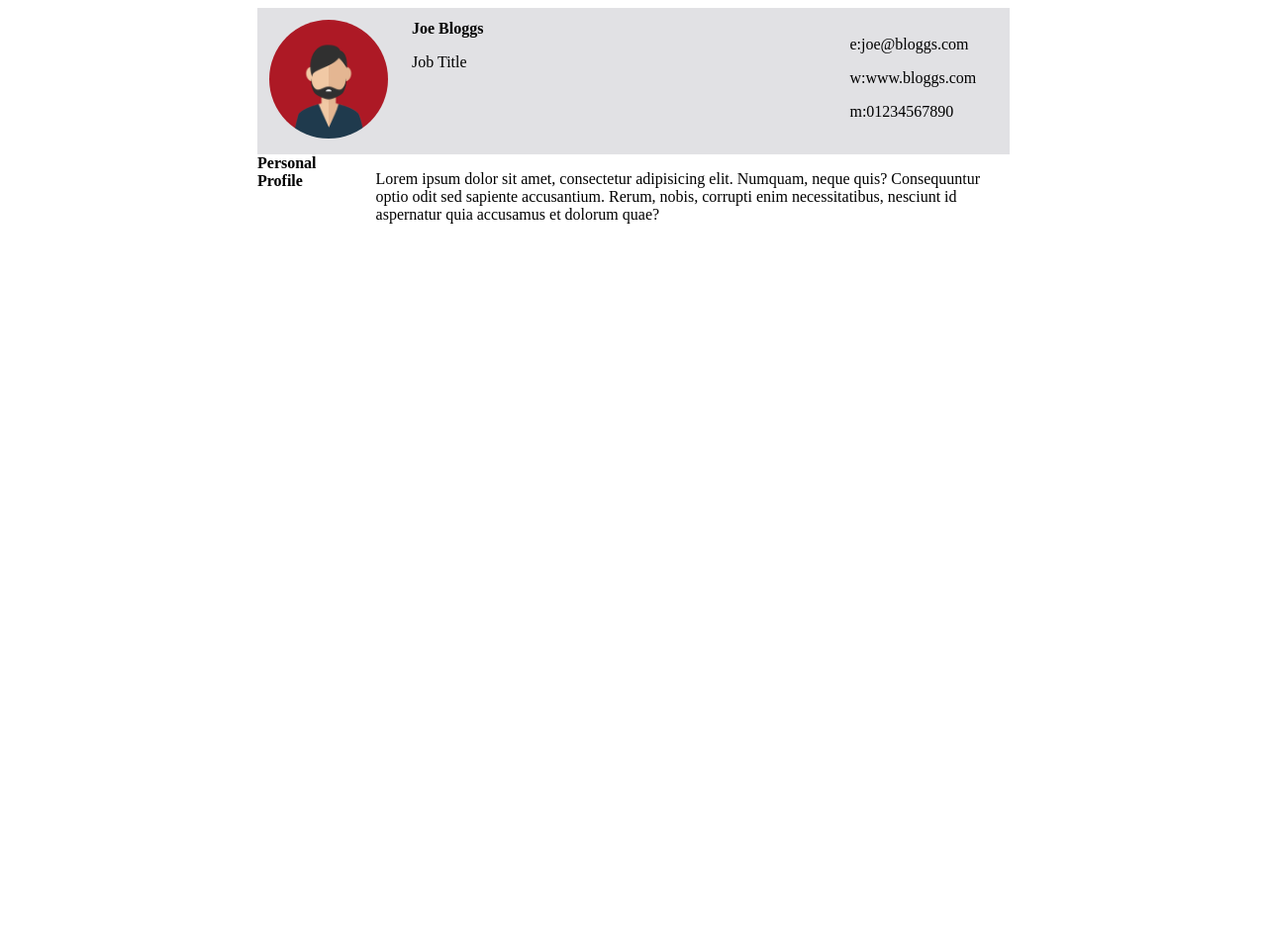
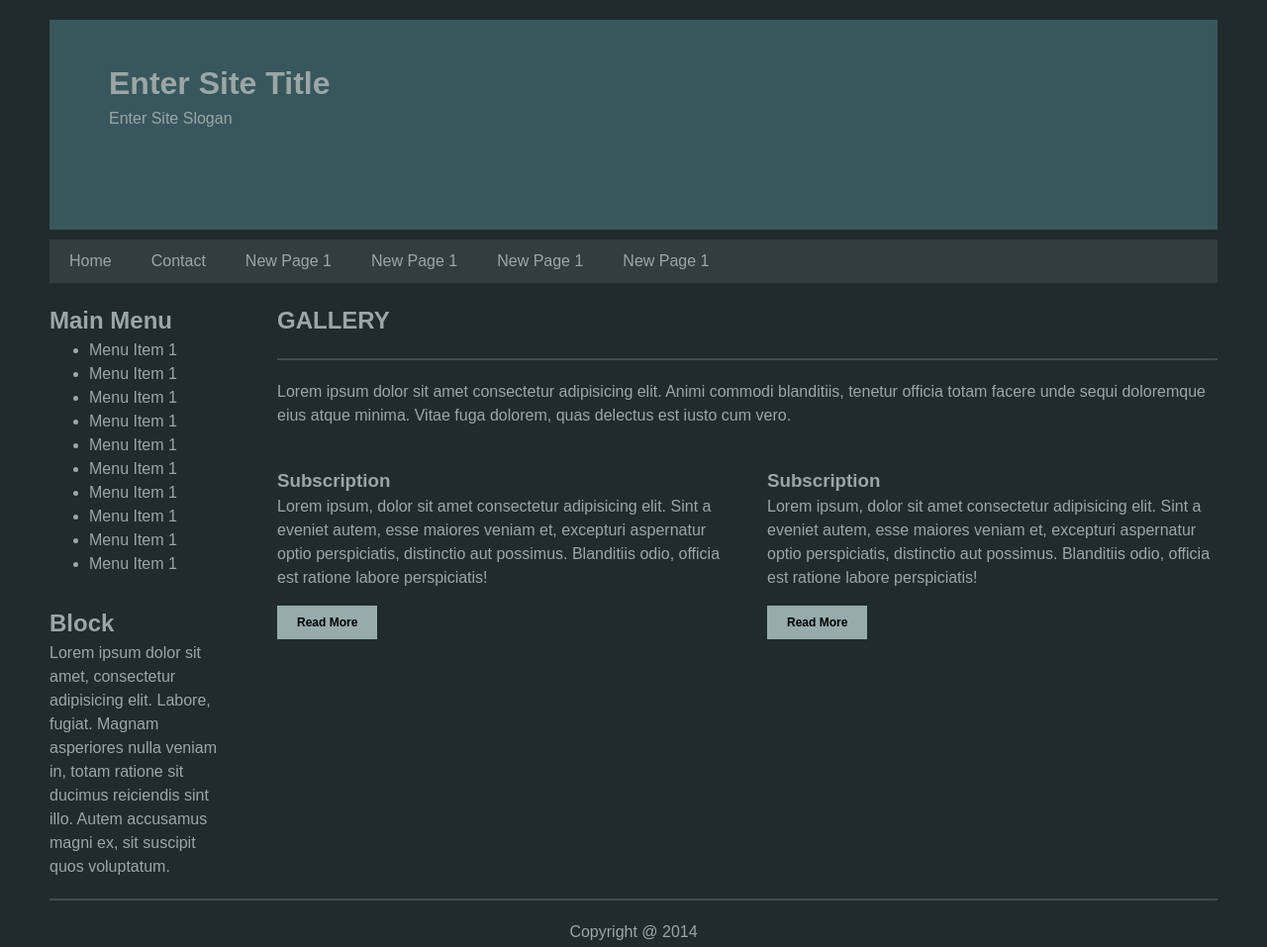
Before and after one commit to HuseynZeynalov/test, a plain HTML site: page index.html in a window 1280 px wide. Shown: the whole page at 99% size. Before the commit the page ends 800 px from the top, so only its background shows below. Drawn offline with Linux system fonts and the light colour scheme.

Commit message:
all changed new project

```diff
--- a/index.html
+++ b/index.html
@@ -5,38 +5,73 @@
     <meta charset="UTF-8">
     <meta http-equiv="X-UA-Compatible" content="IE=edge">
     <meta name="viewport" content="width=device-width, initial-scale=1.0">
-    <title>Document</title>
-    <link rel="stylesheet" href="style.css">
+    <title>Cinan</title>
+    <link rel="stylesheet" href="./reset.css">
+    <link rel="stylesheet" href="./style.css">
 </head>
 
 <body>
     <div class="container">
-        <div class="flex bg-gray-soft pl-12 pt-12 pr-12 pb-12 bb">
-            <div>
-                <img src="/791214_man_512x512.png" class="user-img-size">
-            </div>
-            <div class="ml-24">
-                <b>Joe Bloggs</b>
-                <p>Job Title</p>
-            </div>
-            <div class="ml-370">
-                <p>e:joe@bloggs.com</p>
-                <p>w:www.bloggs.com</p>
-                <p>m:01234567890</p>
-            </div>
+        <header class="header">
+            <h1>Enter Site Title</h1>
+            <p>Enter Site Slogan</p>
+        </header>
+        <nav class="nav">
+            <a href="#" class="nav-item">Home</a>
+            <a href="#" class="nav-item">Contact</a>
+            <a href="#" class="nav-item">New Page 1</a>
+            <a href="#" class="nav-item">New Page 1</a>
+            <a href="#" class="nav-item">New Page 1</a>
+            <a href="#" class="nav-item">New Page 1</a>
+        </nav>
+        <div class="content">
+            <aside class="side-nav">
+                <h2>Main Menu</h2>
+                <ul>
+                    <li><a href="#">Menu Item 1</a></li>
+                    <li><a href="#">Menu Item 1</a></li>
+                    <li><a href="#">Menu Item 1</a></li>
+                    <li><a href="#">Menu Item 1</a></li>
+                    <li><a href="#">Menu Item 1</a></li>
+                    <li><a href="#">Menu Item 1</a></li>
+                    <li><a href="#">Menu Item 1</a></li>
+                    <li><a href="#">Menu Item 1</a></li>
+                    <li><a href="#">Menu Item 1</a></li>
+                    <li><a href="#">Menu Item 1</a></li>
+                </ul>
+                <h2>Block</h2>
+                <p>Lorem ipsum dolor sit amet, consectetur adipisicing elit. Labore, fugiat. Magnam asperiores nulla
+                    veniam in, totam ratione sit ducimus reiciendis sint illo. Autem accusamus magni ex, sit suscipit
+                    quos voluptatum.</p>
+            </aside>
+            <main class="main">
+                <h2>GALLERY</h2>
+                <hr />
+                <p>Lorem ipsum dolor sit amet consectetur adipisicing elit. Animi commodi blanditiis, tenetur officia
+                    totam facere unde sequi doloremque eius atque minima. Vitae fuga dolorem, quas delectus est iusto
+                    cum vero.</p>
+                <div class="posts">
+                    <article>
+                        <h3>Subscription</h3>
+                        <p>Lorem ipsum, dolor sit amet consectetur adipisicing elit. Sint a eveniet autem, esse maiores
+                            veniam et, excepturi aspernatur optio perspiciatis, distinctio aut possimus. Blanditiis
+                            odio, officia est ratione labore perspiciatis!</p>
+                        <a href="#" class="read-more-btn">Read More</a>
+                    </article>
+                    <article>
+                        <h3>Subscription</h3>
+                        <p>Lorem ipsum, dolor sit amet consectetur adipisicing elit. Sint a eveniet autem, esse maiores
+                            veniam et, excepturi aspernatur optio perspiciatis, distinctio aut possimus. Blanditiis
+                            odio, officia est ratione labore perspiciatis!</p>
+                        <a href="#" class="read-more-btn">Read More</a>
+                    </article>
+                </div>
+            </main>
         </div>
-        <div class="flex">
-            <div class="flex">
-                <b>Personal Profile</b>
-
-            </div>
-            <div>
-                <p class="ml-60">Lorem ipsum dolor sit amet, consectetur adipisicing elit. Numquam, neque quis?
-                    Consequuntur optio
-                    odit sed sapiente accusantium. Rerum, nobis, corrupti enim necessitatibus, nesciunt id aspernatur
-                    quia accusamus et dolorum quae?</p>
-            </div>
-        </div>
+        <hr />
+        <footer>
+            <p class="copyright-text">Copyright @ 2014</p>
+        </footer>
     </div>
 </body>
 
--- /dev/null
+++ b/reset.css
@@ -0,0 +1,68 @@
+/*
+  1. Use a more-intuitive box-sizing model.
+*/
+*,
+*::before,
+*::after {
+  box-sizing: border-box;
+}
+
+/*
+    2. Remove default margin
+  */
+* {
+  margin: 0;
+}
+
+/*
+    3. Allow percentage-based heights in the application
+  */
+html,
+body {
+  min-height: 100%;
+}
+
+/*
+    Typographic tweaks!
+    4. Add accessible line-height
+    5. Improve text rendering
+  */
+body {
+  line-height: 1.5;
+  -webkit-font-smoothing: antialiased;
+}
+
+/*
+    6. Improve media defaults
+  */
+img,
+picture,
+video,
+canvas,
+svg {
+  display: block;
+  max-width: 100%;
+}
+
+/*
+    7. Remove built-in form typography styles
+  */
+input,
+button,
+textarea,
+select {
+  font: inherit;
+}
+
+/*
+    8. Avoid text overflows
+  */
+p,
+h1,
+h2,
+h3,
+h4,
+h5,
+h6 {
+  overflow-wrap: break-word;
+}
--- a/style.css
+++ b/style.css
@@ -1,58 +1,102 @@
-.flex {
-    display: flex;
+:root {
+    --text-color: #9ba6a7;
+}
+
+body {
+    background-color: #212b2d;
+    color: var(--text-color);
+    font-family: sans-serif;
+    padding: 20px 0;
+}
+
+a {
+    color: var(--text-color);
+    text-decoration: none;
+}
+
+hr {
+    margin: 20px 0;
+    background-color: #414b4d;
+    height: 2px;
+    border: none;
+}
+
+.header {
+    background-color: #38575c;
+    padding: 40px 0 100px 60px;
 }
 
 .container {
-    width: 760px;
-    margin-left: auto;
-    margin-right: auto;
+    max-width: 1200px;
+    margin: 0 auto;
+    padding: 0 10px;
 }
 
-.user-img-size {
-    height: 120px;
-    width: 120px;
-    border-radius: 50%;
+.nav {
+    background-color: #333d3f;
+    display: flex;
+    margin-top: 10px;
 }
 
-.bg-gray-dark {
-    background-color: #d3d7d8;
+.nav-item {
+    padding: 10px 20px;
+    display: block;
+    transition: all 0.3s ease;
 }
 
-.bg-gray-soft {
-    background-color: #e1e1e4;
+.nav-item:hover {
+    background-color: black;
 }
 
-.ml-24 {
-    margin-left: 24px;
+@media screen and (max-width: 768px) {
+    .nav {
+        flex-direction: column;
+        align-items: center;
+    }
 }
 
-.ml-370 {
-    margin-left: 370px;
+.content {
+    display: flex;
+    gap: 50px;
+    padding-top: 20px;
 }
 
-.ml-60 {
-    margin-left: 60px;
-}
-.ml-5 {
-    margin-left: 5px;
+.side-nav {
+    width: 180px;
 }
 
-.bb {
-    bor
+.posts {
+    display: flex;
+    padding-top: 40px;
+    gap: 40px;
 }
 
-.pt-12 {
-    padding-top: 12px;
+.read-more-btn {
+    background-color: #97abad;
+    color: black;
+    padding: 10px 20px;
+    font-size: 12px;
+    font-weight: bold;
 }
 
-.pr-12 {
-    padding-right: 12px;
+article p {
+    padding-bottom: 20px;
 }
 
-.pl-12 {
-    padding-left: 12px;
+.main {
+    flex: 1;
 }
 
-.pb-12 {
-    padding-bottom: 12px;
+.copyright-text {
+    text-align: center;
 }
+
+.side-nav ul {
+    margin-bottom: 30px;
+}
+
+@media screen and (max-width: 768px) {
+    .content {
+        flex-direction: column-reverse;
+    }
+}
```
